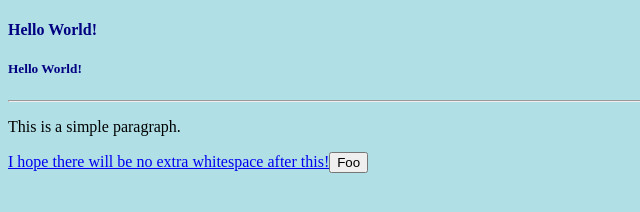
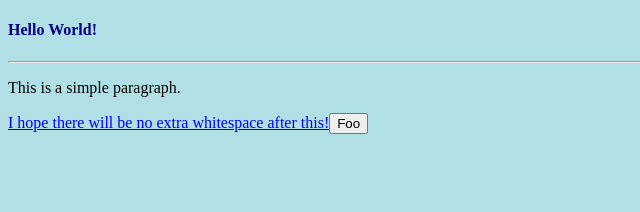
Before and after one commit to mglowa/lfa_webpage, a plain HTML site: page index.html in a window 1280 px wide. Shown: the whole page, without its empty margins (0-640 px from the left). Drawn offline with Linux system fonts and the light colour scheme.

Commit message:
another test commit

```diff
--- a/index.html
+++ b/index.html
@@ -10,7 +10,6 @@
 </head>
 <body style="background-color:powderblue;">
 	<h4 style="color:navy;">Hello World!</h1>
-	<h5 style="color:navy;">Hello World!</h1>
 	<hr>
 	<p>This is a simple paragraph.</p>
 	<a href="#">I hope there will be no extra whitespace after this!</a><!--
```
